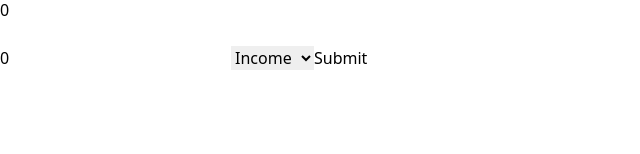
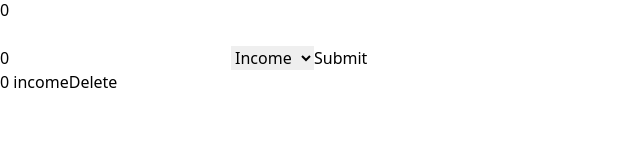
Before and after one commit to MKAIF5/ReactJs-Expense-And-Income-Managment-App-With-Tailwand, a React (Vite) app: page / in a window 1280 px wide. Both pictures are taken after a click on the button "Submit". Shown: the part 146-300 px from the top of the page, without its empty margins (0-640 px from the left). Built offline with nearby package versions, Linux system fonts and the light colour scheme.

Commit message:
99% Work Done

```diff
--- a/src/App.jsx
+++ b/src/App.jsx
@@ -3,7 +3,7 @@ import { useState } from "react"
 function App() {
 
   const [amount, setAmount] = useState(0);
-  const [type, setType] = useState("Income");
+  const [type, setType] = useState("income");
   const [transaction , setTransactions] = useState([]);
 
     let handleTransactions = () => {
@@ -64,14 +64,22 @@ function App() {
             value={type}
             onChange={(event) => setType(event.target.value)}
           >
-            <option value="Expense">Expense</option>
-            <option value="Income">Income</option>
+            <option value="expense">Expense</option>
+            <option value="income">Income</option>
           </select>
           <button
             className="bg-orange-500 p-2 rounded-xl text-white font-semibold"
-            onClick={handleTransactions}
-          >
-            Submit</button>
+            onClick={handleTransactions}> Submit</button>
+        <ul>
+        {transaction.map((data, index) => {
+              return (
+                <li key={index}>
+                  {data.amount} {data.type}
+                  <button onClick={()=>delExpense(index)}>Delete</button>
+                </li>
+              );
+            })}
+        </ul>
         </div>
       </div>
     </>
@@ -79,96 +87,3 @@ function App() {
   )
 }
 export default App
-
-
-
-// import { useState } from "react";
-
-// function App() {
-//   let [amount, setAmount] = useState(0);
-//   let [type, setType] = useState("income");
-//   let [transaction, setTransactions] = useState([]);
-
-//   let handleTransactions = () => {
-//     console.log("amount=>", amount);
-//     console.log("type=>", type);
-//     setTransactions([...transaction, { amount, type }]);
-//     setAmount(0);
-//   };
-
-//   let totalIncome = transaction.reduce((acc, curr)=>{
-//     return curr.type == 'income' ? acc + Number(curr.amount) : acc
-//   }, 0)
-
-//   let totalExpense = transaction.reduce((acc, curr)=>{
-//     return curr.type == 'expense' ? acc + Number(curr.amount) : acc
-//   }, 0)
-
-//   let balance = totalIncome - totalExpense
-
-//   let delExpense = (index)=>{
-
-//     let copy = [...transaction]
-//     copy.splice(index, 1)
-//     setTransactions(copy)
-
-//   }
-
-
-//   return (
-//     <>
-//       <h1>Expense Management System</h1>
-
-//       <div>
-//         <div style={{display:'flex', justifyContent:'space-around'}}>
-//           <div>
-//             <p>Total Income</p>
-//             <p>{totalIncome}</p>
-//           </div>
-//           <div>
-//             <p>Total Expense</p>
-//             <p>{totalExpense}</p>
-//           </div>
-//           <div>
-//             <p>Balance</p>
-//             <p>{balance}</p>
-//           </div>
-//         </div>
-
-//         <input
-//           onChange={(e) => setAmount(e.target.value)}
-//           value={amount}
-//           type="text"
-//           name=""
-//           id=""
-//         />
-//         <select
-//           onChange={(e) => setType(e.target.value)}
-//           value={type}
-//           name=""
-//           id=""
-//         >
-//           <option value="income">income</option>
-//           <option value="expense">expense</option>
-//         </select>
-//         <button onClick={handleTransactions}>Submit</button>
-
-//         <div>
-//           <ul>
-//             {transaction.map((data, index) => {
-//               return (
-//                 <li key={index}>
-//                   {data.amount} {data.type}
-//                   <button onClick={()=>delExpense(index)}>Delete</button>
-//                   <button>Edit</button>
-//                 </li>
-//               );
-//             })}
-//           </ul>
-//         </div>
-//       </div>
-//     </>
-//   );
-// }
-
-// export default App;
```
